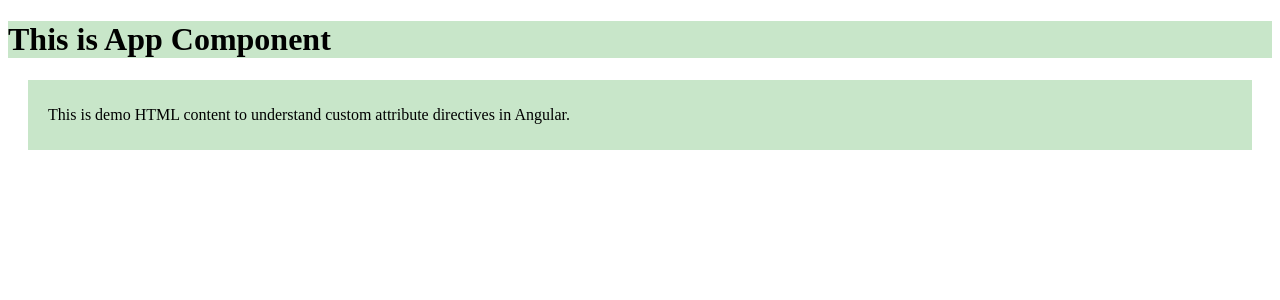
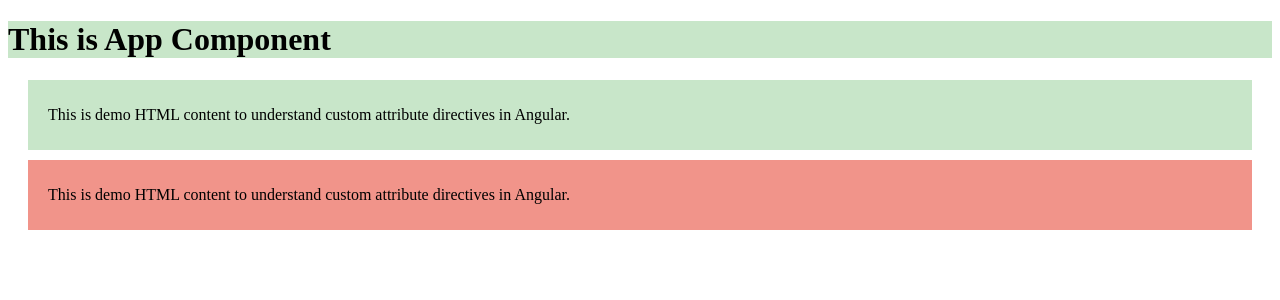
Before and after one commit to googray/ngfeatures-basic, an Angular app: page / in a window 1280 px wide. Shown: the top 300 px of the page. Built offline with nearby package versions, Linux system fonts and the light colour scheme.

Commit message:
used Renderer2

```diff
--- a/src/app/app.component.html
+++ b/src/app/app.component.html
@@ -7,4 +7,11 @@
   </p>
 </div>
 
+<div appHighlight>
+  <p>
+    This is demo HTML content to understand custom attribute directives in
+    Angular.
+  </p>
+</div>
+
 <!-- setBackground -->
--- a/src/app/app.module.ts
+++ b/src/app/app.module.ts
@@ -3,9 +3,10 @@ import { BrowserModule } from '@angular/platform-browser';
 
 import { AppComponent } from './app.component';
 import { SetBackgroundDirective } from './CustomDirectives/setbackground.directive';
+import { HighlightDirective } from './CustomDirectives/highlight.directive';
 
 @NgModule({
-  declarations: [AppComponent, SetBackgroundDirective],
+  declarations: [AppComponent, SetBackgroundDirective, HighlightDirective],
   imports: [BrowserModule],
   providers: [],
   bootstrap: [AppComponent],
```
